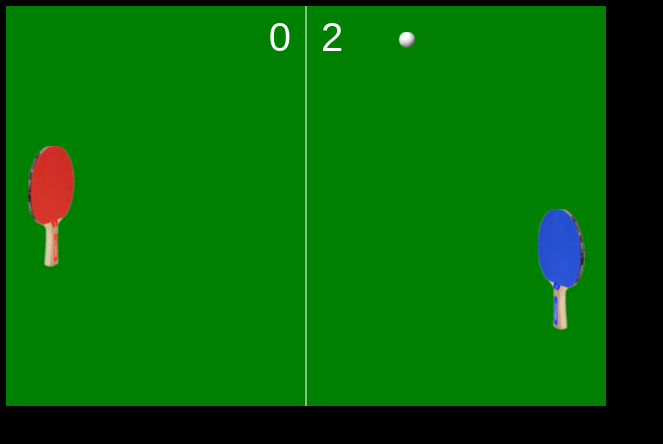
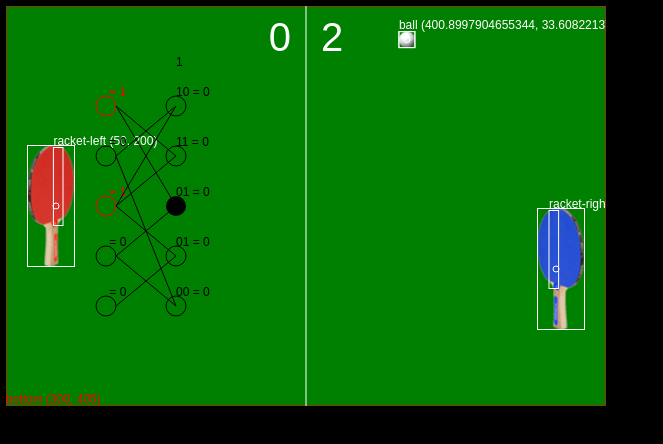
Before and after one commit to bart-proger/pong, a plain HTML site: page index.html in a window 1280 px wide. Shown: the whole page, without its empty margins (0-663 px from the left). Drawn offline with Linux system fonts and the light colour scheme.

Commit message:
подобие нейросети

```diff
--- a/__main__.js
+++ b/__main__.js
@@ -8,7 +8,7 @@
 
 	Graphics.createCanvas(600, 400, "black");
 
-	Game.isDebug = false;
+	Game.isDebug = true;
 
 	var ball = new Ball(width / 2, height / 2);
 	//ball.sprite = new Sprite(img, new Rect(0, 0, 16, 16));
--- /dev/null
+++ b/engine/adaptive_ai/neural_net.js
@@ -0,0 +1,81 @@
+
+
+function NeuralNet(inputsCount) {
+
+    this.neurons = [];
+    for (var i = 0; i < inputsCount; i++) {
+        this.neurons.push(new Neuron(null));
+    }
+    this.senseNeurons = this.neurons.slice();
+}
+
+NeuralNet.prototype.setInputs = function(inputs) {
+    inputs.reverse().forEach((v, i) => { this.senseNeurons[i].output = v; });
+};
+NeuralNet.prototype.update = function() {
+    var activeNeurons = [];
+    var order = 0,
+        allParent = true,
+        related = false;
+    this.neurons.forEach((n, i) => {
+        n.update();
+        if (n.output === 1) {
+            if (n.order > order) {
+                order = n.order;
+            }
+            related = related || activeNeurons.some((an) => {
+                return an.parents && an.parents.includes(n);
+            });
+            activeNeurons.push(n);
+        }
+    });
+    if (!related && /*!allParent &&*/ activeNeurons.length > 1) {
+        var newNeuron = new Neuron(activeNeurons);
+        if (!this.neurons.some((v) => { return v.parents && v.parents.intersect(activeNeurons).length === activeNeurons.length; })) {
+            this.neurons.unshift(newNeuron);
+            activeNeurons.forEach((an) => { an.childs.push(newNeuron); });
+            this.neurons.sort((a, b) => { return b.order - a.order; });
+            activeNeurons.forEach((n) => { n.isParent = true; });
+        }
+    }
+};
+NeuralNet.prototype.onShowDbgInfo = function() {
+    var parentPos = [];
+    var offx = 100, offy = 100, lastOrder = 0;
+    var x = offx, y = offy;
+    var reverse = this.neurons.slice().reverse();
+    reverse.forEach((n, i) => {
+        /*var py = 0;
+        if (n.parents) {
+            py = (n.parents.reduce((s, v) => { return s + parentPos[reverse.indexOf(v)].y-offy; }, 0) / n.parents.length);
+            y = offy + py;
+        }*/
+        if (n.order !== lastOrder) {
+            x = offx + n.order * 70;
+            y = offy;
+            Graphics.drawText(n.order, x, offy-40);
+        }
+        //console.log("x=" + x + " y=" + y);
+        parentPos.push({x: x, y: y});
+
+        Graphics.color(n.output === 1 ? "red" : "black");
+        if (n.learned)
+            Graphics.fillCircle(x, y, 10);
+        else
+            Graphics.drawCircle(x, y, 10);
+
+        if (n.parents)
+            n.parents.forEach((v) => {
+                var i = reverse.indexOf(v);
+                Graphics.drawLine(x, y, parentPos[i].x+10, parentPos[i].y);
+            });
+
+        Graphics.drawText((n.inputs ? n.inputs.reduce((s, v) => { return s + v; }, "") : "") +
+        " = " + n.output, x, y-10);
+
+        //if (!n.parents)
+            y += 50;
+        lastOrder = n.order;
+    });
+    //console.log(reverse.reduce((s, v) => { return s + " " + v.order }, ""));
+};
--- a/engine/adaptive_ai/neuron.js
+++ b/engine/adaptive_ai/neuron.js
@@ -1,46 +1,38 @@
 
-function Neuron(inputsCount) {
+function Neuron(parents) {
 
-    this.repetitions = []
-    for (let i = 0; i < inputsCount; i++) {
-        this.repetitions[this.repetitions.length] = 0;
-    }
+    this.parents = parents;
+    this.childs = [];
+    this.order = !parents ? 0 : 1 + parents.reduce((max, cur) => {
+        return (cur.order > max) ? cur.order : max;
+    }, 0);
+    this.repetition = 0;
+    this.inputs = [];
     this.output = 0;
     this.learned = false;
-
-    console.log(inputsCount);
+    this.isParent = false;
 
 }
 Neuron.prototype.MAX_REPETITION = 100;
+Neuron.prototype.MAX_ERROR = 0.15;
+Neuron.prototype.update = function() {
+    if (this.parents && this.parents[0] instanceof Neuron) {
+        this.output = 0;
+        this.inputs = this.parents.map((e) => { return e.output; });
 
-Neuron.prototype.update = function(inputs) {
-    var min = 0;
-    var limit = false;
-    for (var i = 0; i < inputs.length; i++) {
-        var rep = 0;
-        //if (this.repetitions[i] < this.MAX_REPETITION) {
-            rep = (this.repetitions[i] += inputs[i]);
-        //}
-        if (this.repetitions[i] > this.MAX_REPETITION) {
-            limit = true;
-            //this.repetitions[i] = this.MAX_REPETITION;
+        var error = (1 - this.inputs.reduce((sum, e) => { return sum + e; }, 0) / this.inputs.length);
+        if (!this.learned && error <= this.MAX_ERROR/* === 0*/) {
+            if (++this.repetition >= this.MAX_REPETITION)
+                this.learned = true;
         }
-        if (this.repetitions[min] > rep && rep > 0) {
-            min = i;
+        if (this.learned && error <= this.MAX_ERROR/* === 0*/) {
+            this.output = 1;
         }
     }
-    for (let i = 0; i < this.repetitions.length; i++) {
-        if (limit && this.repetitions[i] > 0 /*&& this.repetitions[i] < this.MAX_REPETITION*/) {
-            this.repetitions[i]--;
-        }
-    }
-    /*
-if (limit && this.repetitions[min] > 0 && this.repetitions[min] < this.MAX_REPETITION) {
-        this.repetitions[min]--;
-    }
-    */
-
+    //console.log(this + "");
 };
 Neuron.prototype.toString = function () {
-    return "r=" + this.repetitions + "  out=" + this.output;
+    return this.order +
+           ") in=" + this.inputs.reduce((s, v) => { return "" + s + v; }, "") +
+           " out=" + this.output;
 };
--- a/engine/game.js
+++ b/engine/game.js
@@ -2,7 +2,6 @@
   ////////////
  //  Game  //
 ////////////
-
 
 var Game = new function() {
 
@@ -51,6 +50,7 @@ var Game = new function() {
 				Graphics.fillRect(0, 0, width, height);
 //---
 				currentScene.draw();
+
 			}
 		};
 		setInterval(frame, 16);
--- a/engine/game_scene.js
+++ b/engine/game_scene.js
@@ -76,7 +76,10 @@ GameScene.prototype.draw = function() {
         if (o.onDraw) o.onDraw();
         if (Game.isDebug) {
             o.showDbgInfo();
-            if (o.onShowDbgInfo) o.onShowDbgInfo();
+            if (o.onShowDbgInfo)
+                o.onShowDbgInfo();
+            if (o.controller && o.controller.onShowDbgInfo)
+                o.controller.onShowDbgInfo();
         }
     }, this);
 };
--- a/engine/utils.js
+++ b/engine/utils.js
@@ -35,3 +35,20 @@ Array.prototype.remove = function(element) {
 Array.prototype.last = function() {
 	return this[this.length-1];
 };
+Array.prototype.max = function() {
+	return this.reduce(function(max, cur) {
+		return (cur > max) ? cur : max;
+	});
+};
+Array.prototype.min = function() {
+	return this.reduce(function(min, cur) {
+		return (cur > min) ? cur : min;
+	});
+};
+Array.prototype.intersect = function(array) {
+	var result = [];
+	array.forEach(v => {
+		if (this.includes(v)) result.push(v);
+	});
+	return result;
+};
--- a/game/ai_controller.js
+++ b/game/ai_controller.js
@@ -5,15 +5,36 @@
 function AiController(owner) {
 	Controller.call(this, owner);
 
-	this.neuron = new Neuron(5);
-	console.log(this.neuron.toString());
-
+	this.net = new NeuralNet(5);
 };
 AiController.prototype = Object.create(Controller.prototype);
 AiController.prototype.constructor = AiController;
 
 AiController.prototype.onUpdate = function() {
+	var top = 0,
+		bottom = 0,
+		middle = 0,
+		far = 0,
+		near = 0,
+		pitcher = 0;
+
 	var ball = Game.getCurrentScene().getObject("ball");
+
+	if (this.owner.position.y-20 < ball.position.y)
+		bottom = 1;
+	if (this.owner.position.y-20 > ball.position.y)
+		top = 1;
+	if (Math.abs(this.owner.position.y-20 - ball.position.y) < 40)
+		middle = 1;
+	if (Math.abs(this.owner.position.x - ball.position.x) < (width / 2))
+		near = 1;
+	else
+		far = 1;
+	if (this.owner === ball.pitcher) {
+		pitcher = 1;
+	}
+
+
 	if (ball.position.x > (width / 2)) {
 		if (this.owner.position.y-20 < ball.position.y) {
 			this.owner.position.y += 3.5;
@@ -26,12 +47,11 @@ AiController.prototype.onUpdate = function() {
 		}
 	}
 
-	if (Input.isKeyDown("KeyN")) {
-		this.neuron.update([Math.randomRange(0,2),
-			Math.randomRange(0,2),
-			Math.randomRange(0,2),
-			Math.randomRange(0,2),
-			Math.randomRange(0,2)]);
-		console.log(this.neuron.toString());
-	}
+	this.net.setInputs([top, bottom, near, far, pitcher]);
+	//if (Input.isKeyDown("KeyN")) {
+		this.net.update();
+	//}
 };
+AiController.prototype.onShowDbgInfo = function() {
+	this.net.onShowDbgInfo();
+};
--- a/index.html
+++ b/index.html
@@ -47,6 +47,7 @@
 	<script src="game/ai_controller.js"></script>
 
 	<script src="engine/adaptive_ai/neuron.js"></script>
+	<script src="engine/adaptive_ai/neural_net.js"></script>
 
 	<script src="__main__.js"></script>
 </body>
```
Also changed, not shown: engine/adaptive_ai/sensor.js (added, +7 -0 lines).
